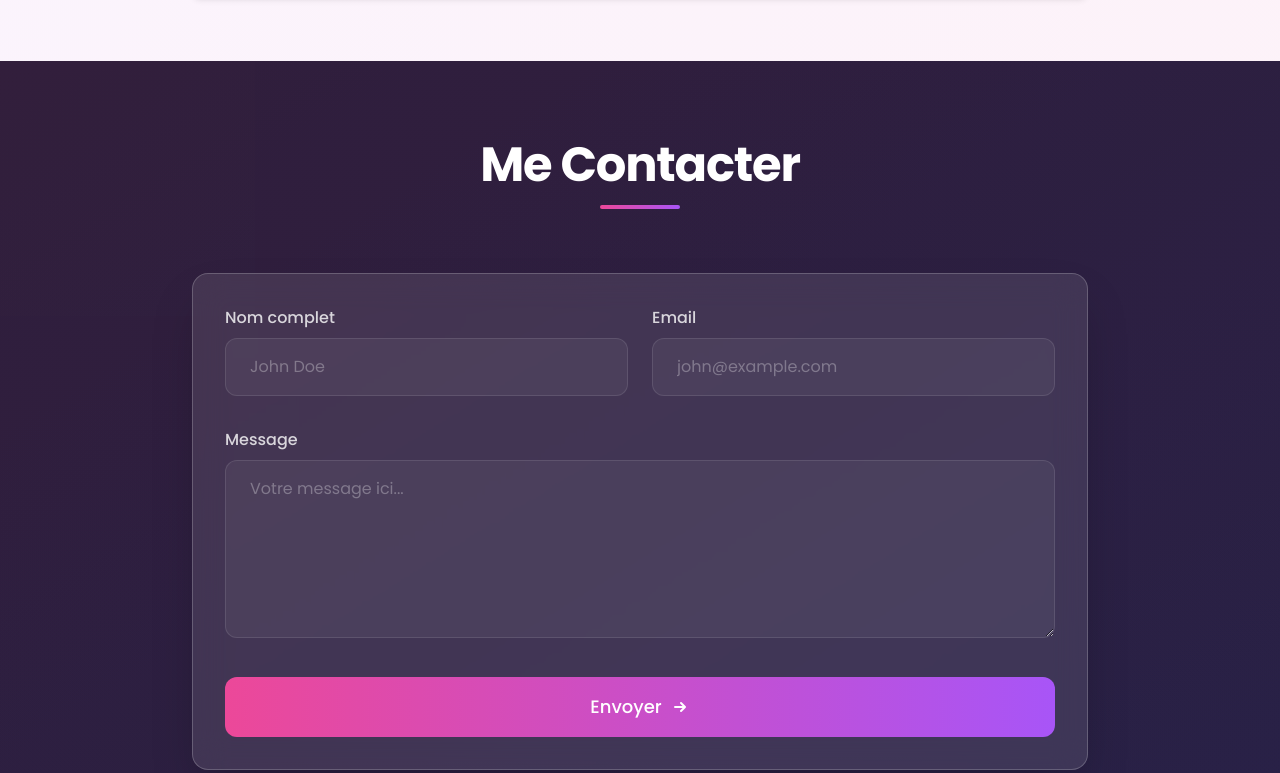
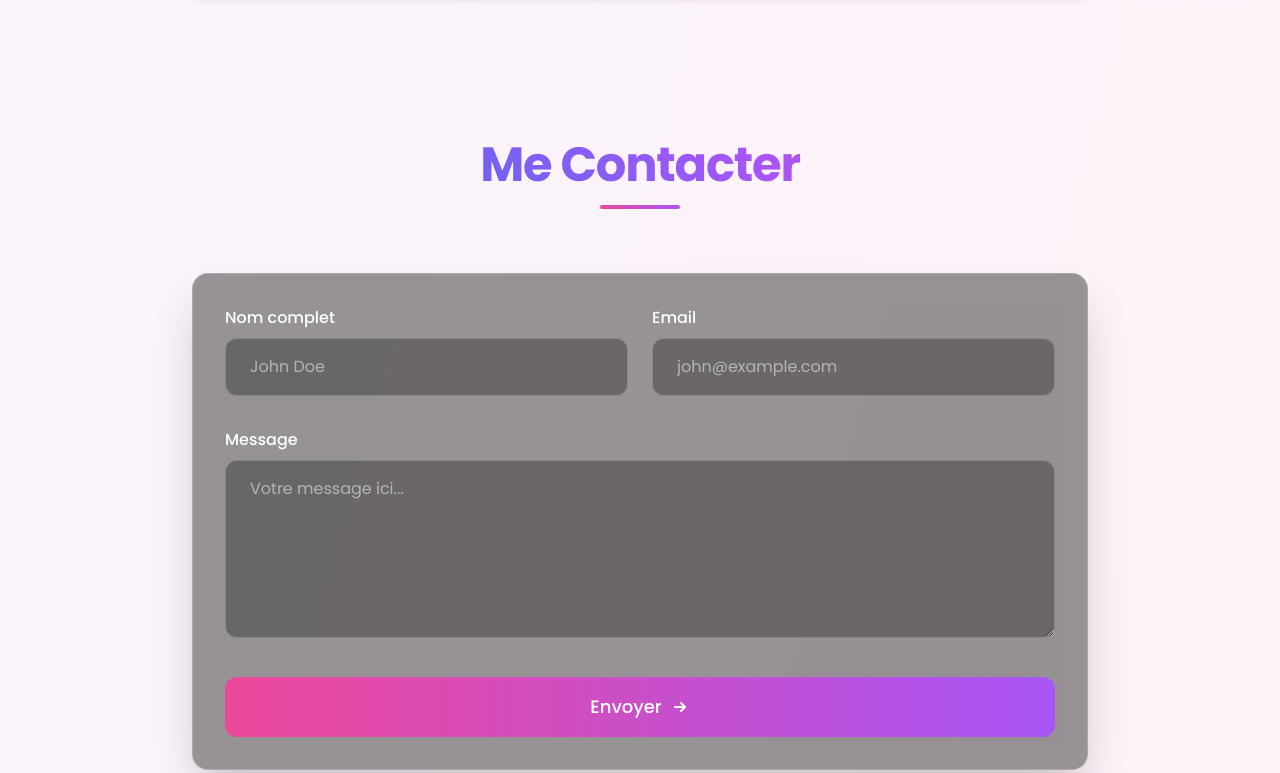
Before and after one commit to Cdz-test/mariadoe, a plain HTML site: page index.html in a window 1280 px wide. Shown: the part 3555-4328 px from the top of the page. Drawn offline with nearby package versions, Linux system fonts and the light colour scheme.

Commit message:
Update index.html

```diff
--- a/index.html
+++ b/index.html
@@ -402,7 +402,7 @@
     </style>
 </section><section class="py-16 px-4">
     <div class="max-w-4xl mx-auto">
-        <h2 class="text-4xl font-bold text-center mb-12 text-gray-800">Questions Fréquentes</h2>
+        <h2 class="text-4xl font-bold text-center mb-12 gradient-text">Questions Fréquentes</h2>
 
         <div class="space-y-4">
             <details class="bg-white rounded-lg shadow-md overflow-hidden group">
@@ -459,28 +459,27 @@
     </style>
 </section>
 
-    <section id="contact" class="py-20 bg-gradient-to-br from-slate-900 to-gray-900 relative overflow-hidden">
-    <div class="absolute inset-0 bg-gradient-to-br from-pink-500/20 to-purple-500/20 animate-pulse pointer-events-none"></div>
+    <section id="contact" class="py-20 relative">
     <div class="container mx-auto px-6 relative">
         <div class="flex flex-col items-center mb-16">
-            <h2 class="text-5xl font-bold text-center text-white mb-4 tracking-tight">Me Contacter</h2>
+            <h2 class="text-5xl font-bold text-center mb-4 tracking-tight gradient-text">Me Contacter</h2>
             <div class="h-1 w-20 bg-gradient-to-r from-pink-500 to-purple-500 rounded-full"></div>
         </div>
-        <div class="max-w-4xl mx-auto backdrop-blur-lg bg-white/10 p-8 rounded-2xl shadow-2xl border border-white/20">
+        <div class="max-w-4xl mx-auto p-8 rounded-2xl shadow-2xl bg-black/40 backdrop-blur-md border border-white/20">
             <form id="contactForm" class="space-y-8" onsubmit="sendEmail(event)">
                 <div class="grid md:grid-cols-2 gap-6">
                     <div class="group">
-                        <label class="block text-white/80 mb-2 font-medium transition-all group-focus-within:text-pink-400">Nom complet</label>
-                        <input type="text" name="name" required="" class="w-full px-6 py-4 rounded-xl border border-white/10 bg-white/5 text-white focus:outline-none focus:ring-2 focus:ring-pink-500 transition-all placeholder-white/30" placeholder="John Doe">
+                        <label class="block text-white mb-2 font-medium transition-all group-focus-within:text-pink-400">Nom complet</label>
+                        <input type="text" name="name" required="" class="w-full px-6 py-4 rounded-xl border border-white/20 bg-black/30 text-white focus:outline-none focus:ring-2 focus:ring-pink-500 transition-all placeholder-white/50" placeholder="John Doe">
                     </div>
                     <div class="group">
-                        <label class="block text-white/80 mb-2 font-medium transition-all group-focus-within:text-pink-400">Email</label>
-                        <input type="email" name="email" required="" class="w-full px-6 py-4 rounded-xl border border-white/10 bg-white/5 text-white focus:outline-none focus:ring-2 focus:ring-pink-500 transition-all placeholder-white/30" placeholder="john@example.com">
+                        <label class="block text-white mb-2 font-medium transition-all group-focus-within:text-pink-400">Email</label>
+                        <input type="email" name="email" required="" class="w-full px-6 py-4 rounded-xl border border-white/20 bg-black/30 text-white focus:outline-none focus:ring-2 focus:ring-pink-500 transition-all placeholder-white/50" placeholder="john@example.com">
                     </div>
                 </div>
                 <div class="group">
-                    <label class="block text-white/80 mb-2 font-medium transition-all group-focus-within:text-pink-400">Message</label>
-                    <textarea name="message" required="" rows="6" class="w-full px-6 py-4 rounded-xl border border-white/10 bg-white/5 text-white focus:outline-none focus:ring-2 focus:ring-pink-500 transition-all placeholder-white/30" placeholder="Votre message ici..."></textarea>
+                    <label class="block text-white mb-2 font-medium transition-all group-focus-within:text-pink-400">Message</label>
+                    <textarea name="message" required="" rows="6" class="w-full px-6 py-4 rounded-xl border border-white/20 bg-black/30 text-white focus:outline-none focus:ring-2 focus:ring-pink-500 transition-all placeholder-white/50" placeholder="Votre message ici..."></textarea>
                 </div>
                 <button type="submit" class="w-full bg-gradient-to-r from-pink-500 to-purple-500 text-white py-4 px-8 rounded-xl hover:shadow-lg hover:shadow-pink-500/25 transition-all duration-300 transform hover:-translate-y-1 font-medium text-lg">
                     <span class="flex items-center justify-center gap-2">
```
